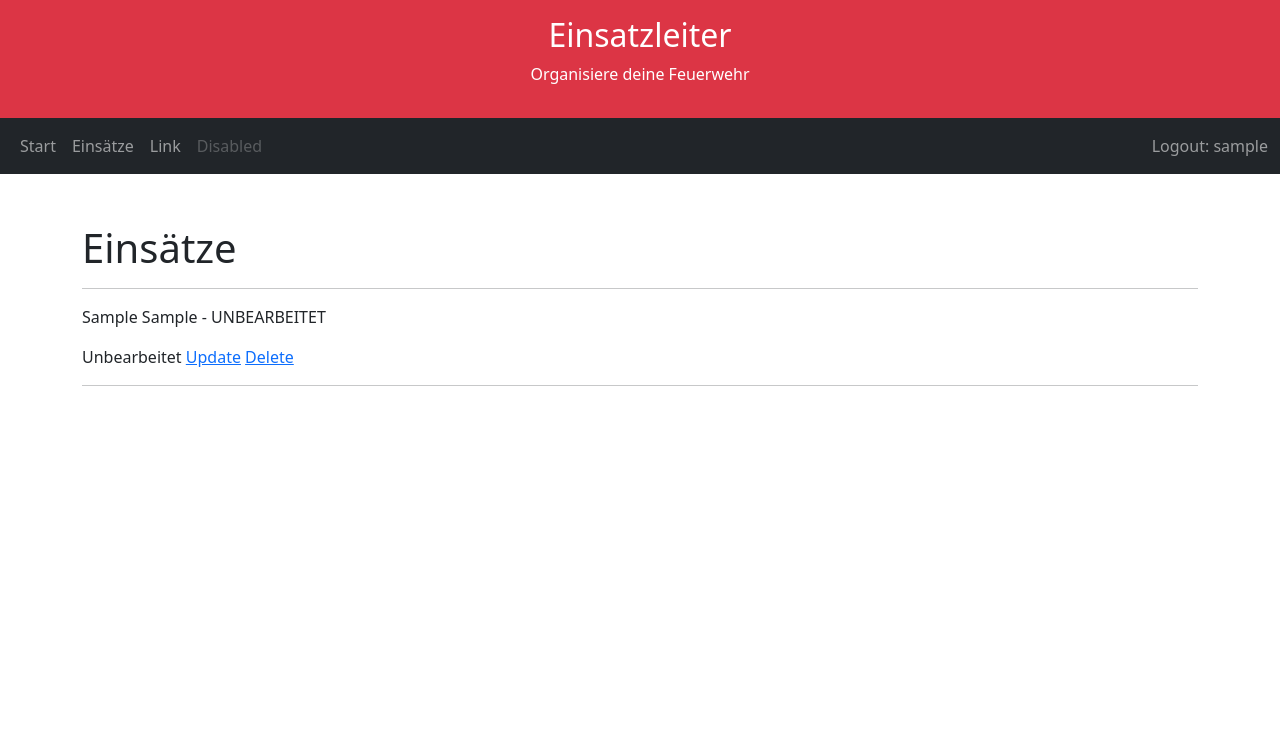
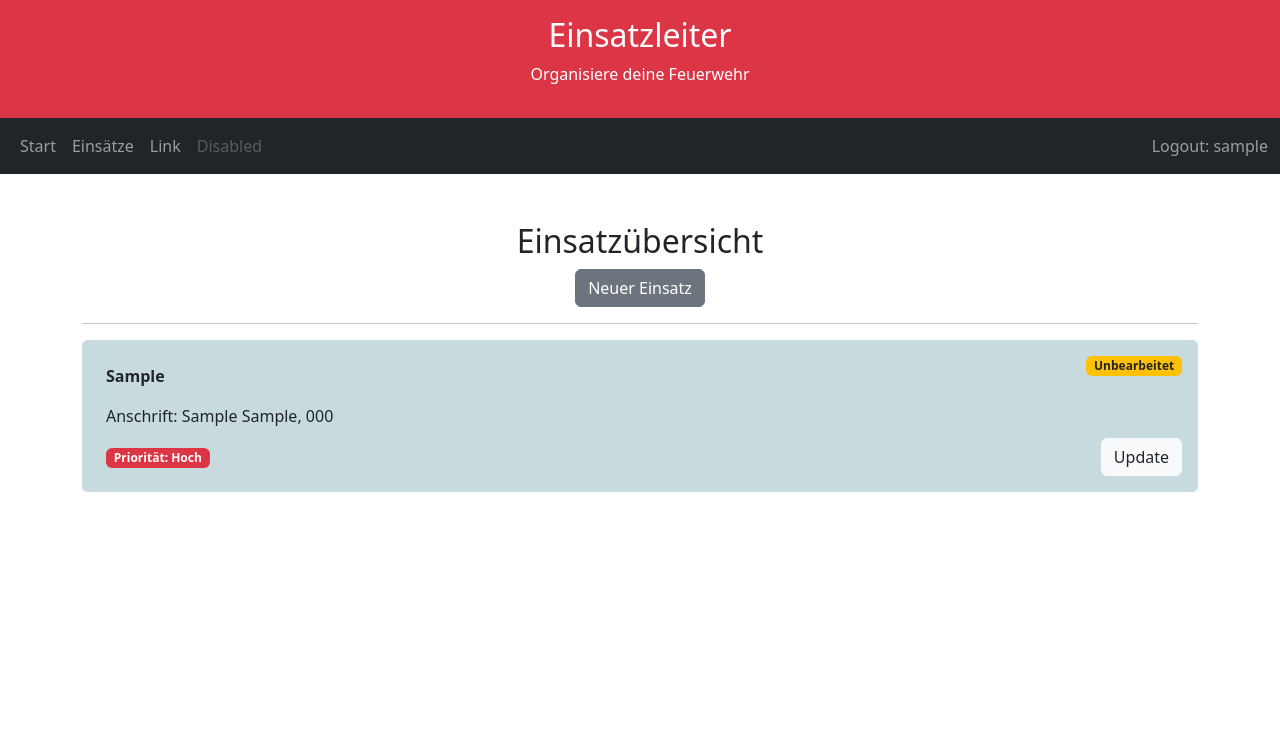
Before and after one commit to sw-lnk/Einsatzleiter, a Django app: page /mission/ in a window 1280 px wide. Shown: the top 740 px of the page. Run offline with Django 5.2, Linux system fonts and the light colour scheme; a user stored in the database is signed in; tables that the repository leaves empty hold one stand-in row (values such as "Sample post"); some libraries are stand-ins or nearby versions.

Commit message:
Create Mission overview.

```diff
--- a/Einsatzleiter/mission_log/models.py
+++ b/Einsatzleiter/mission_log/models.py
@@ -1,33 +1,53 @@
 from django.db import models
 from django.utils import timezone
+from django.utils.translation import gettext_lazy as _
 
 # Create your models here.
 class Mission(models.Model):
-    UNTREATED = 'unbearbeitet'.upper()
-    PROCESSING= 'bearbeitet'.upper()
-    CLOSED = 'abgeschlossen'.upper()
+    UNTREATED = '0'
+    PROCESSING= '1'
+    CLOSED = '2'
 
     STATUS_CHOICES=(
-        (UNTREATED, UNTREATED.lower()),
-        (PROCESSING, PROCESSING.lower()),
-        (CLOSED, CLOSED.lower())
+        (UNTREATED, 'unbearbeitet'),
+        (PROCESSING, 'in Arbeit'),
+        (CLOSED, 'abgeschlossen')
     )
 
-    main_id=models.IntegerField(primary_key=True)
-    keyword=models.CharField(max_length=100, blank=False)
-    street=models.CharField(max_length=100, blank=False)
-    street_no=models.CharField(max_length=10, blank=True)
-    zip_code=models.CharField(max_length=10, blank=True)
+    HIGH = '1'
+    MEDIUM = '2'
+    LOW = '3'
 
-    status=models.CharField(max_length=15, choices=STATUS_CHOICES, default=UNTREATED, blank=False)
+    PRIO_CHOICES=(
+        (HIGH, 'hoch'),
+        (MEDIUM, 'mittel'),
+        (LOW, 'niedrig'),
+    )
 
-    start=models.DateTimeField(default=timezone.now, blank=False, null=False)
-    end=models.DateTimeField(blank=True, null=True)
+    main_id=models.IntegerField(_('main id'), primary_key=True)
+    keyword=models.CharField(_('keyword'), max_length=100, blank=False)
+    street=models.CharField(_('street'), max_length=100, blank=False)
+    street_no=models.CharField(_('street no'), max_length=10, blank=True)
+    zip_code=models.CharField(_('zip code'), max_length=10, blank=True)
 
-    creation=models.DateTimeField(auto_now_add=True, editable=False)
-    update=models.DateTimeField(auto_now=True)
+    status=models.CharField(_('status'), max_length=15, choices=STATUS_CHOICES, default=UNTREATED, blank=False)
+    prio=models.CharField(_('priority'), max_length=15, choices=PRIO_CHOICES, default=MEDIUM, blank=False)
 
-    archiv=models.BooleanField(default=False)
+    start=models.DateTimeField(_('start time'), default=timezone.now, blank=False, null=False)
+    end=models.DateTimeField(_('end time'), blank=True, null=True)
+
+    creation=models.DateTimeField(_('creation time'), auto_now_add=True, editable=False)
+    update=models.DateTimeField(_('update time'), auto_now=True)
+
+    archiv=models.BooleanField(_('archiv'), default=False)
+
+    def address(self) -> str:
+        a = self.street
+        if self.street_no:
+            a += f' {self.street_no}'
+        if self.zip_code:
+            a += f', {self.zip_code}'
+        return a
 
     def __str__(self):
-        return f'{self.keyword} - {self.street} ({self.status})'
+        return f'{self.keyword} - {self.street}'
--- a/Einsatzleiter/mission_log/urls.py
+++ b/Einsatzleiter/mission_log/urls.py
@@ -4,4 +4,8 @@ from . import views
 
 urlpatterns = [
     path('', views.all_missions, name="mission"),
-    path('add', views.add, name="add")]
+    path('add', views.add, name="mission_new"),
+    path('update/<int:main_id>/', view=views.update, name='mission_update'),
+    path('archiv/ask/<int:main_id>/', view=views.archiv_ask, name='mission_archiv_ask'),
+    path('archiv/do/<int:main_id>/', view=views.archiv, name='mission_archiv_do'),
+]
--- a/Einsatzleiter/mission_log/views.py
+++ b/Einsatzleiter/mission_log/views.py
@@ -1,14 +1,22 @@
-from django.shortcuts import HttpResponse, render, redirect
+from django.shortcuts import HttpResponse, render, redirect,  get_object_or_404
 from django.views.decorators.http import require_http_methods
 from django.contrib.auth.decorators import login_required
 
 from .models import Mission
-from .forms import NewMission
+from .forms import NewMission, UpdateMission
 
 # Create your views here.
+@login_required
+def all_missions(request):
+    context = {}
+    context['mission_list'] = Mission.objects.exclude(status__exact=Mission.CLOSED).order_by('prio', 'status', 'start',)
+    context['mission_list_closed'] = Mission.objects.filter(status__exact=Mission.CLOSED).exclude(archiv__exact=True)
+    return render(request, "mission_log/mission.html", context)
 
 @login_required
 def add(request):
+    context = {}
+    context['header'] = 'Neuer Einsatz'
     # check if the request is post
     if request.method =='POST':
 
@@ -32,22 +40,47 @@ def add(request):
 
             # redirect it to some another page indicating data
             # was inserted successfully
-            return render(request, "mission_log/mission.html", {'mission_list':missions})
+            return redirect('mission')
 
         else:
 
             # Redirect back to the same page if the data
             # was invalid
-            return render(request, "mission_log/mission_new.html", {'form':details})
+            context['form'] = details
+            return render(request, "mission_log/mission_create.html", context)
     else:
 
         # If the request is a GET request then,
         # create an empty form object and
         # render it into the page
-        form = NewMission(None)
-        return render(request, 'mission_log/mission_new.html', {'form':form})
+        context['form'] = NewMission(None)
+        return render(request, 'mission_log/mission_create.html', context)
 
 @login_required
-def all_missions(request):
-    missions = Mission.objects.all()
-    return render(request, "mission_log/mission.html", {'mission_list':missions})
+def update(request, main_id):
+    context = {}
+    context['header'] = 'Einsatz Aktualisieren'
+
+    mission = get_object_or_404(Mission, main_id=main_id)
+    form = UpdateMission(instance=mission)
+    if request.method == "POST":
+        form = UpdateMission(request.POST, instance=mission)
+        if form.is_valid():
+            form.save()
+            return redirect('mission')
+
+    context['mission'] = mission
+    context['form'] = form
+    return render(request, 'mission_log/mission_create.html', context)
+
+@login_required
+def archiv_ask(request, main_id):
+    mission = get_object_or_404(Mission, main_id=main_id)
+    return render(request, 'mission_log/mission_archiv.html', {'mission': mission})
+
+@login_required
+def archiv(request, main_id):
+    mission = get_object_or_404(Mission, main_id=main_id)
+    mission.archiv = not mission.archiv
+    mission.save()
+    return redirect("mission")
--- a/Einsatzleiter/server/urls.py
+++ b/Einsatzleiter/server/urls.py
@@ -25,7 +25,7 @@ from django.conf.urls.static import static
 from . import views
 
 urlpatterns = [
-    path("", views.index, name="index"),
+    path("", views.index, name="main"),
     path("admin/", admin.site.urls),
     path("accounts/", include("django.contrib.auth.urls")),
     path("mission/", include("mission_log.urls")),
--- a/Einsatzleiter/static/css/styles.css
+++ b/Einsatzleiter/static/css/styles.css
@@ -9,6 +9,14 @@
   list-style: none;
 }
 
+.mission_card {
+  background: #c7dadd;
+}
+
+.mission_closed {
+  background: #eeeeee;
+}
+
 #logout-form {
   display: inline;
 }
--- a/Einsatzleiter/templates/mission_log/mission.html
+++ b/Einsatzleiter/templates/mission_log/mission.html
@@ -5,25 +5,56 @@
 {% endblock %}
 
 {% block content %}
-    <div style="margin-top: 50px;" class="ui container">
-        <h1 class="ui center aligned header">Einsätze</h1>
+    <div class="container mt-5 text-center">
+        <h2 class="ui center aligned header">Einsatzübersicht</h2>
+        <a class="btn btn-secondary" href="{% url 'mission_new' %}" role="button">Neuer Einsatz</a>
         <hr>
         {% for mission in mission_list %}
-        <div class="ui segment">
-            <p class="ui big header">{{ mission.keyword }}  {{ mission.street }} - {{ mission.status }}</p>
+        <div class="mission_card p-4 my-2 rounded position-relative text-start">
+            <p class="fw-bold">{{ mission.keyword }}</p>
+            <p>Anschrift: {{ mission.address }}</p>
 
             {% if mission.status == mission.CLOSED %}
-            <span class="ui green label">Abgeschlossen</span>
+                <span class="badge bg-success m-3 position-absolute top-0 end-0">Abgeschlossen</span>
             {% elif mission.status == mission.PROCESSING %}
-            <span class="ui yellow label">In Arbeit</span>
+                <span class="badge bg-primary text-dark m-3 position-absolute top-0 end-0">In Arbeit</span>
             {% else %}
-            <span class="ui red label">Unbearbeitet</span>
+                <span class="badge bg-warning text-dark m-3 position-absolute top-0 end-0">Unbearbeitet</span>
             {% endif %}
 
-            <a class="ui blue button" href="#">Update</a>
-            <a class="ui red button" href="#">Delete</a>
+            {% if mission.prio == mission.HIGH %}
+                <span class="badge bg-danger m-0">Priorität: Hoch</span>
+            {% elif mission.prio == mission.MEDIUM %}
+                <span class="badge bg-warning text-dark m-0">Priorität: Mittel</span>
+            {% else %}
+                <span class="badge bg-primary m-0">Priorität: Niedrig</span>
+            {% endif %}
+
+            <a class="btn btn-light text-dark m-3 position-absolute bottom-0 end-0" href="{% url 'mission_update' main_id=mission.main_id %}">Update</a>
         </div>
-        <hr>
         {% endfor %}
+
+        {% if mission_list_closed %}
+            <hr>
+            <h4>Abgeschlossen Einsätze</h4>
+            {% for mission in mission_list_closed %}
+            <div class="mission_closed p-4 my-2 rounded position-relative text-start">
+                <p class="fw-bold">{{ mission.keyword }}</p>
+                <p>Anschrift: {{ mission.address }}</p>
+
+                {% if mission.prio == mission.HIGH %}
+                    <span class="badge bg-light text-dark m-0">Priorität: Hoch</span>
+                {% elif mission.prio == mission.MEDIUM %}
+                    <span class="badge bg-light text-dark m-0">Priorität: Mittel</span>
+                {% else %}
+                    <span class="badge bg-light text-dark m-0">Priorität: Niedrig</span>
+                {% endif %}
+                <div class="position-absolute bottom-0 end-0">
+                    <a class="btn btn-danger my-3" href="{% url 'mission_archiv_ask' main_id=mission.main_id %}">Archivieren</a>
+                    <a class="btn btn-light text-dark m-3" href="{% url 'mission_update' main_id=mission.main_id %}">Update</a>
+                </div>
+            </div>
+            {% endfor %}
+        {% endif %}
     </div>
 {% endblock %}
```
Also changed, not shown: Einsatzleiter/mission_log/forms.py (+12 -1 lines), Einsatzleiter/templates/mission_log/mission_archiv.html (added, +15 -0 lines), Einsatzleiter/templates/mission_log/mission_create.html (renamed from Einsatzleiter/templates/mission_log/mission_new.html, +7 -5 lines), Einsatzleiter/mission_log/migrations/0001_initial.py (deleted), Einsatzleiter/mission_log/migrations/__init__.py (deleted).
